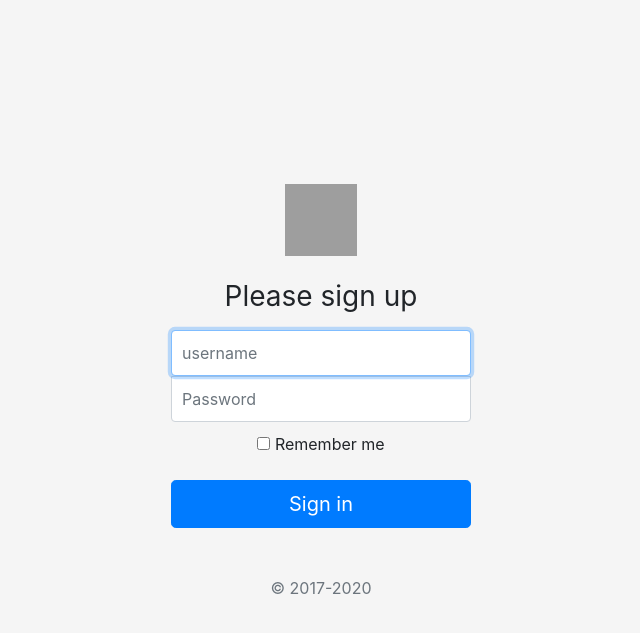
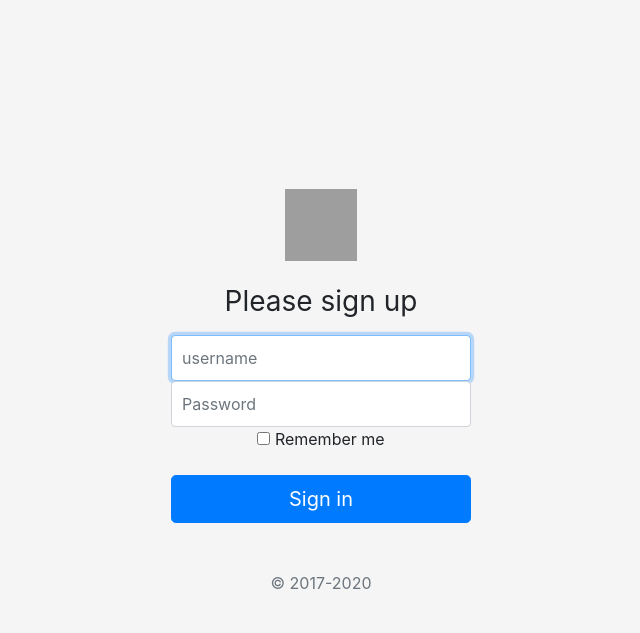
Before and after one commit to rahulomprasad/new, a Django app: template templates/signup.html in a window 1280 px wide. Shown: the top 633 px of the page, without its empty margins (319-959 px from the left). Run offline with Django 3.2, Linux system fonts and the light colour scheme; the template is opened without the code that fills it, so the values that code supplies are empty; some libraries are stand-ins or nearby versions; grey boxes are pictures that could not be loaded.

Commit message:
Update signup.html

```diff
--- a/templates/signup.html
+++ b/templates/signup.html
@@ -38,7 +38,8 @@ body {
   font-weight: 400;
 }
 .form-signin .form-control {
-  position: relative;
+
+  margin: auto;
   box-sizing: border-box;
   height: auto;
   padding: 10px;
@@ -47,16 +48,7 @@ body {
 .form-signin .form-control:focus {
   z-index: 2;
 }
-.form-signin input[type="email"] {
-  margin-bottom: -1px;
-  border-bottom-right-radius: 0;
-  border-bottom-left-radius: 0;
-}
-.form-signin input[type="password"] {
-  margin-bottom: 10px;
-  border-top-left-radius: 0;
-  border-top-right-radius: 0;
-}
+
       .bd-placeholder-img {
         font-size: 1.125rem;
         text-anchor: middle;
```
